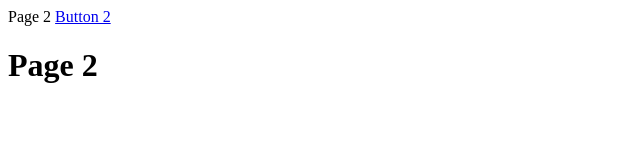
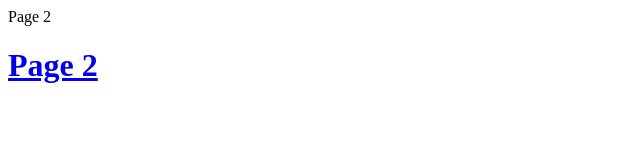
Before and after one commit to Usman55er/Testsite, a plain HTML site: page page2.html in a window 1280 px wide. Shown: the whole page, without its empty margins (0-640 px from the left). Drawn offline with Linux system fonts and the light colour scheme.

Commit message:
page2.html

```diff
--- a/page2.html
+++ b/page2.html
@@ -7,7 +7,6 @@
 
    <a href="page2.html">
 
-                                <a href=”index.html”>Button 2</a>
 
 
 
```
